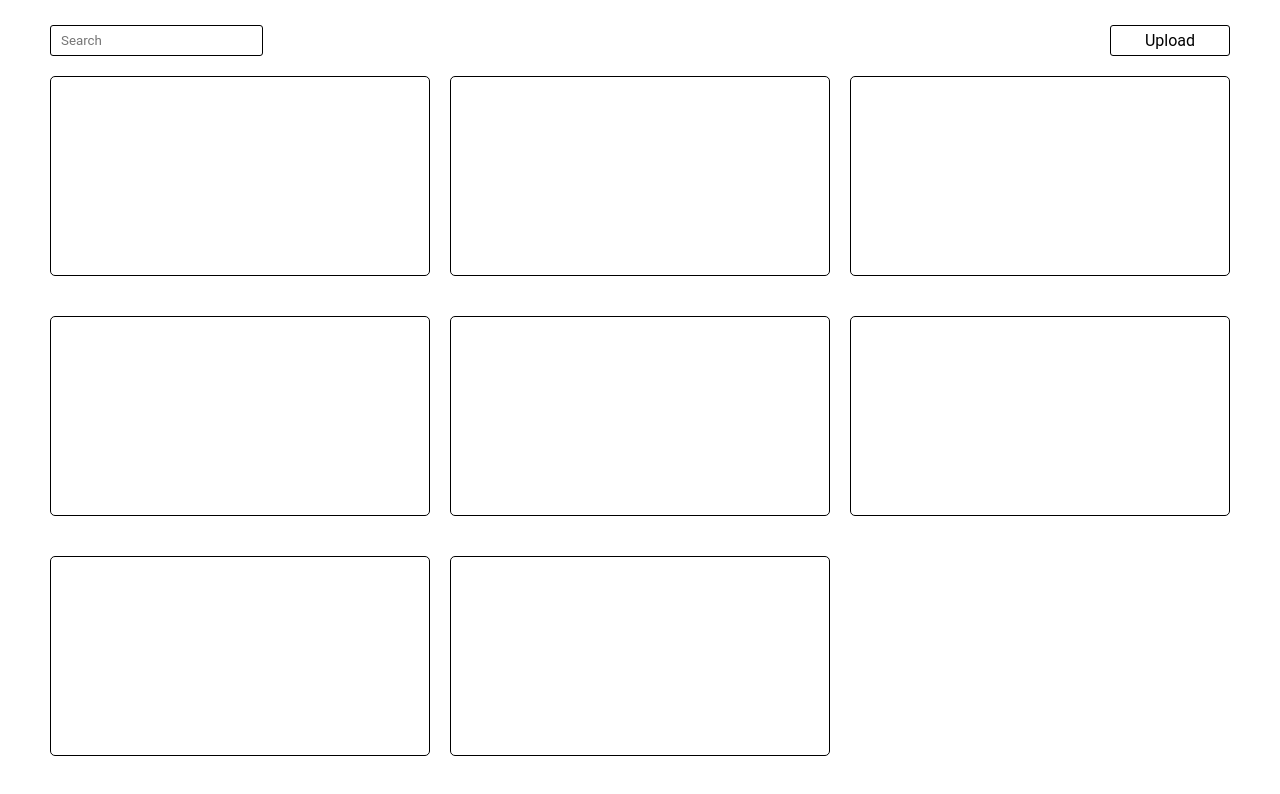
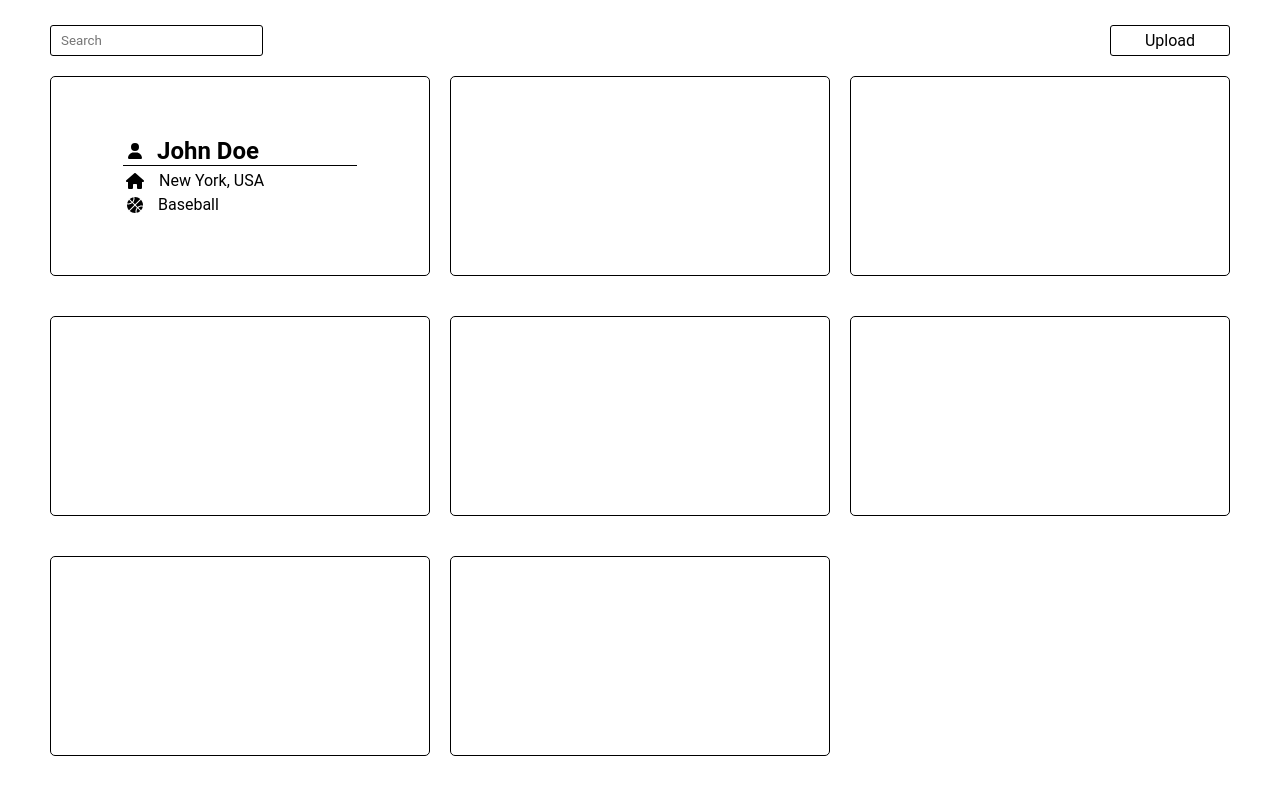
Before and after one commit to marcos-aa/csv-reader, a React (Vite) app in the folder frontend/: page / in a window 1280 px wide. Shown: the top 794 px of the page. Built offline with nearby package versions, Linux system fonts and the light colour scheme.

Commit message:
UI: stylized card information

```diff
--- a/frontend/package.json
+++ b/frontend/package.json
@@ -10,6 +10,10 @@
     "preview": "vite preview"
   },
   "dependencies": {
+    "@fortawesome/fontawesome-svg-core": "^6.5.2",
+    "@fortawesome/free-regular-svg-icons": "^6.5.2",
+    "@fortawesome/free-solid-svg-icons": "^6.5.2",
+    "@fortawesome/react-fontawesome": "^0.2.2",
     "react": "^18.2.0",
     "react-dom": "^18.2.0",
     "sass": "^1.77.3"
--- a/frontend/src/App.css
+++ b/frontend/src/App.css
@@ -59,9 +59,27 @@ input {
 }
 
 .info-card {
+  display: flex;
+  flex-direction: column;
+  align-items: center;
+  justify-content: center;
   height: 200px;
   border: 1px solid black;
   border-radius: 5px;
+  gap: 5px;
+  padding: 5px;
+}
+
+.info-item {
+  display: flex;
+  align-items: center;
+  gap: 10px;
+  padding: 0 5px;
+  min-width: 200px;
+}
+
+.info-item:first-child {
+  border-bottom: 1px solid;
 }
 
 @media (max-width: 320px) {
--- a/frontend/src/App.tsx
+++ b/frontend/src/App.tsx
@@ -1,3 +1,6 @@
+import { faBasketball, faUser } from "@fortawesome/free-solid-svg-icons";
+import { faHome } from "@fortawesome/free-solid-svg-icons/faHome";
+import { FontAwesomeIcon } from "@fortawesome/react-fontawesome";
 import "./App.css";
 function App() {
   return (
@@ -11,7 +14,20 @@ function App() {
       </div>
 
       <section id={"cards-holder"}>
-        <div className="info-card" data-testid="info-card"></div>
+        <div className="info-card" data-testid="info-card">
+          <div className="info-item">
+            <FontAwesomeIcon icon={faUser} />
+            <h1 className="info-item">John Doe</h1>
+          </div>
+          <div className="info-item">
+            <FontAwesomeIcon icon={faHome} />
+            <p className="info-item"> New York, USA </p>
+          </div>
+          <div className="info-item">
+            <FontAwesomeIcon icon={faBasketball} />
+            <p className="info-item"> Baseball </p>
+          </div>
+        </div>
         <div className="info-card" data-testid="info-card"></div>
         <div className="info-card" data-testid="info-card"></div>
         <div className="info-card" data-testid="info-card"></div>
```
Also changed, not shown: 1 other file (tests, documents, lock files or other folders).
